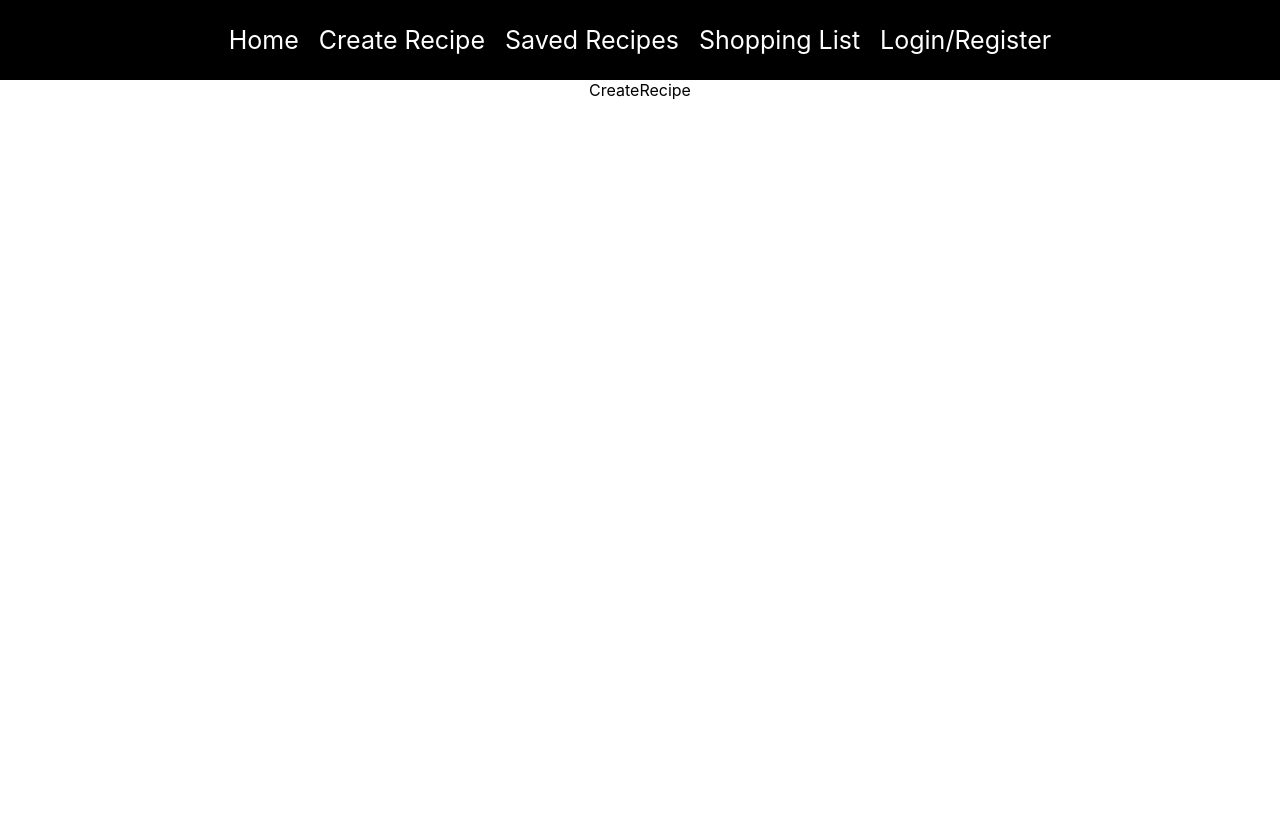
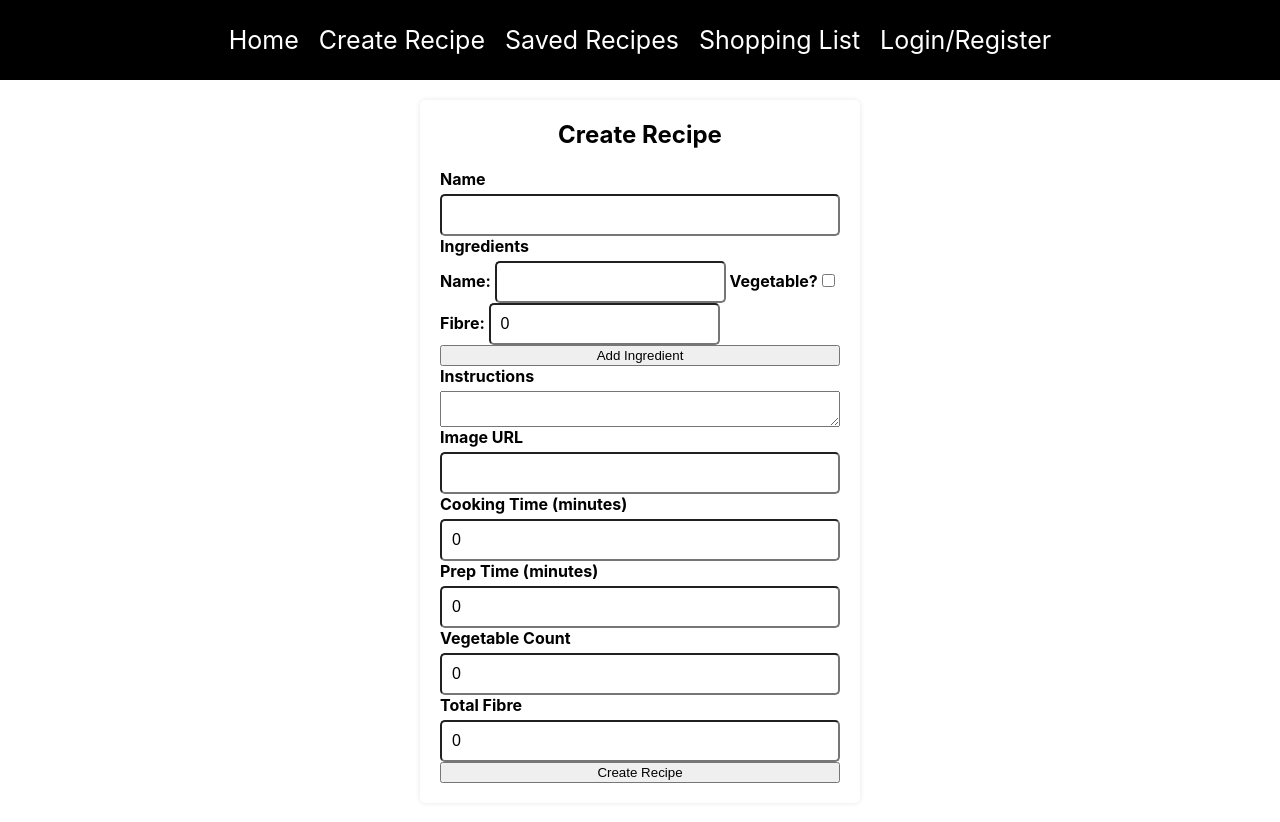
Before and after one commit to J3NKO/ShoppingApp, a React (Create React App) app in the folder Client/my-app/: page /create-recipe in a window 1280 px wide. Before the commit the page ends 800 px from the top, so only its background shows below. Built offline with nearby package versions, Linux system fonts and the light colour scheme.

Commit message:
added create recipe pages and set up network requests/form. tweaked log out and log in functionality but need to debug as page refreshed before button can update. data is posting fine when userid is hardcoded but need to obtain it from local browser storage

```diff
--- a/Client/my-app/src/components/navbar.js
+++ b/Client/my-app/src/components/navbar.js
@@ -1,31 +1,42 @@
 import { Link, useNavigate } from "react-router-dom";
-import {useCookies} from "react-cookie";
-
+import { useCookies } from "react-cookie";
+import { useState, useEffect } from "react";
 
 export const NavBar = () => {
-
-    const [cookies, setCookies] = useCookies("access_token");
+  const [cookies, setCookies, removeCookies] = useCookies("access_token");
+  const [isLoggedIn, setIsLoggedIn] = useState(false);
   const navigate = useNavigate();
 
+  // Update login state based on cookies
+  useEffect(() => {
+    if (cookies.access_token) {
+      setIsLoggedIn(true); // User is logged in
+    } else {
+      setIsLoggedIn(false); // User is logged out
+    }
+  }, [cookies.access_token]); // Run effect when cookies change
 
-    //logut method to work with logout button by offloading cookie in browser window and resetting access cookie
+  // Logout method
   const logout = () => {
-        setCookies("access_token", "", { path: "/" }); // Clear cookie globally
+    removeCookies("access_token", { path: "/" }); // Remove the access_token cookie
     window.localStorage.removeItem("userID"); // Remove user ID from localStorage
+    setIsLoggedIn(false); // Update login state
     navigate("/auth"); // Redirect to login/register page
   };
 
-
-return <div className="navbar">
-
+  return (
+    <div className="navbar">
       {/* NAVBAR LINKS TO MAIN PAGES */}
       <Link to="/home">Home</Link>
       <Link to="/create-recipe">Create Recipe</Link>
       <Link to="/saved-recipes">Saved Recipes</Link>
       <Link to="/shopping-list">Shopping List</Link>
-    {!cookies.access_token ? (<Link to="/auth">Login/Register</Link>):<button onClick={logout}>LOGOUT</button>}
-
+      {/* Conditional rendering based on login state */}
+      {!isLoggedIn ? (
+        <Link to="/auth">Login/Register</Link>
+      ) : (
+        <button onClick={logout}>LOGOUT</button>
+      )}
     </div>
-
-
-}
+  );
+};
--- a/Client/my-app/src/pages/create-recipe.js
+++ b/Client/my-app/src/pages/create-recipe.js
@@ -1,6 +1,168 @@
+import { useState } from "react";
+import axios from "axios";
+
 export const CreateRecipe = () => {
+  // Set initial state for the recipe
+  const [recipe, setRecipe] = useState({
+    name: "",
+    userOwner: window.localStorage.getItem("userID"), // This will be the ObjectId of the user
+    ingredients: [
+      { name: "", IsVeg: false, Fibre: 0 }, // Ensure fields are initialized
+    ],
+    instructions: "",
+    totalFibre: 0,
+    cookingTime: 0,
+    prepTime: 0,
+    vegCount: 0,
+    imageURL: "",
+  });
 
-    return <div>CreateRecipe</div>;
+  const userID = window.localStorage.getItem("userID");
+
+    if (userID) {
+     console.log("User ID found:", userID);
+    } else {
+       console.log("No user ID found. User might not be logged in.");
+    }
 
 
-}
+  // Handle general input changes
+  const handleChange = (event) => {
+    const { name, value } = event.target;
+    setRecipe({ ...recipe, [name]: value });
+  };
+
+  // Add a new ingredient object to the ingredients array
+  const addIngredient = () => {
+    setRecipe({
+      ...recipe,
+      ingredients: [...recipe.ingredients, { name: "", IsVeg: false, Fibre: "" }],
+    });
+  };
+
+  // Handle changes to a specific ingredient field
+  const handleIngredientChange = (event, index, field) => {
+    const { value, type: inputType } = event.target;
+    const updatedIngredients = [...recipe.ingredients];
+    updatedIngredients[index][field] =
+      inputType === "checkbox" ? event.target.checked : value;
+    setRecipe({ ...recipe, ingredients: updatedIngredients });
+  };
+
+  // Handle form submission
+  const onSubmit = async (e) => {
+    e.preventDefault();
+    try {
+      await axios.post("http://localhost:3001/recipe", recipe);
+      alert("Recipe Created");
+    } catch (err) {
+      console.error(err);
+    }
+  };
+
+  return (
+    <div className="create-recipe">
+      <h2>Create Recipe</h2>
+      <form onSubmit={onSubmit}>
+        <label htmlFor="name">Name</label>
+        <input
+          type="text"
+          id="name"
+          name="name"
+          value={recipe.name}
+          onChange={handleChange}
+        />
+
+        <label htmlFor="ingredients">Ingredients</label>
+        {recipe.ingredients.map((ingredient, index) => (
+          <div key={index} className="ingredient">
+            <label htmlFor={`name-${index}`}>Name: </label>
+            <input
+              type="text"
+              id={`name-${index}`}
+              name={`name-${index}`}
+              value={ingredient.name}
+              onChange={(event) => handleIngredientChange(event, index, "name")}
+            />
+
+            <label htmlFor={`IsVeg-${index}`}> Vegetable?</label>
+            <input
+              type="checkbox"
+              id={`IsVeg-${index}`}
+              name={`IsVeg-${index}`}
+              checked={ingredient.IsVeg}
+              onChange={(event) => handleIngredientChange(event, index, "IsVeg")}
+            />
+
+            <label htmlFor={`Fibre-${index}`}>Fibre: </label>
+            <input
+              type="number"
+              id={`Fibre-${index}`}
+              name={`Fibre-${index}`}
+              value={ingredient.Fibre}
+              onChange={(event) => handleIngredientChange(event, index, "Fibre")}
+            />
+          </div>
+        ))}
+        <button type="button" onClick={addIngredient}>
+          Add Ingredient
+        </button>
+
+        <label htmlFor="instructions">Instructions</label>
+        <textarea
+          id="instructions"
+          name="instructions"
+          value={recipe.instructions}
+          onChange={handleChange}
+        ></textarea>
+
+        <label htmlFor="imageURL">Image URL</label>
+        <input
+          type="text"
+          id="imageURL"
+          name="imageURL"
+          value={recipe.imageURL}
+          onChange={handleChange}
+        />
+
+        <label htmlFor="cookingTime">Cooking Time (minutes)</label>
+        <input
+          type="number"
+          id="cookingTime"
+          name="cookingTime"
+          value={recipe.cookingTime}
+          onChange={handleChange}
+        />
+
+        <label htmlFor="prepTime">Prep Time (minutes)</label>
+        <input
+          type="number"
+          id="prepTime"
+          name="prepTime"
+          value={recipe.prepTime}
+          onChange={handleChange}
+        />
+
+        <label htmlFor="vegCount">Vegetable Count</label>
+        <input
+          type="number"
+          id="vegCount"
+          name="vegCount"
+          value={recipe.vegCount}
+          onChange={handleChange}
+        />
+
+        <label htmlFor="vegCount">Total Fibre</label>
+        <input
+          type="number"
+          id="totalFibre"
+          name="totalFibre"
+          value={recipe.totalFibre}
+          onChange={handleChange}
+        />
+
+        <button type="submit">Create Recipe</button>
+      </form>
+    </div>
+  );
+};
```
Also changed, not shown: 1 other file (tests, documents, lock files or other folders). Lines whose indentation alone changed are shown as unchanged.
